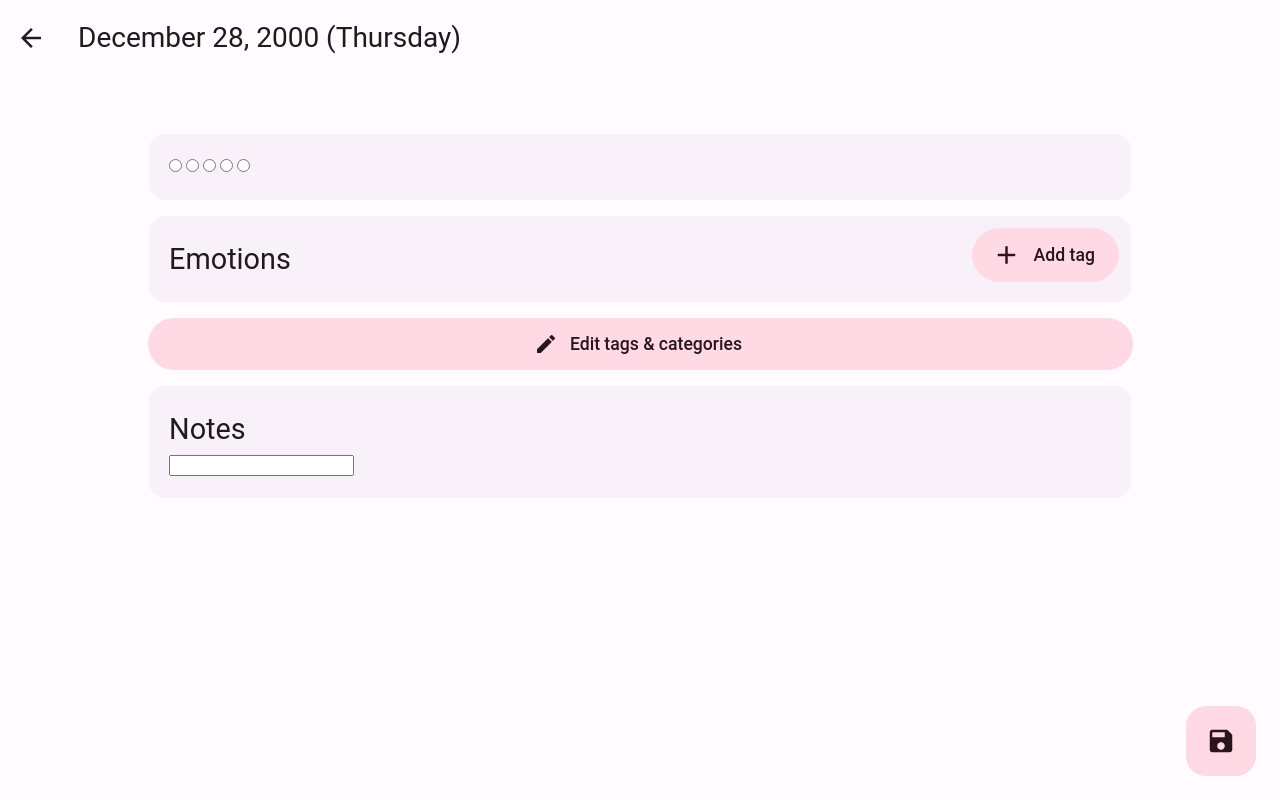
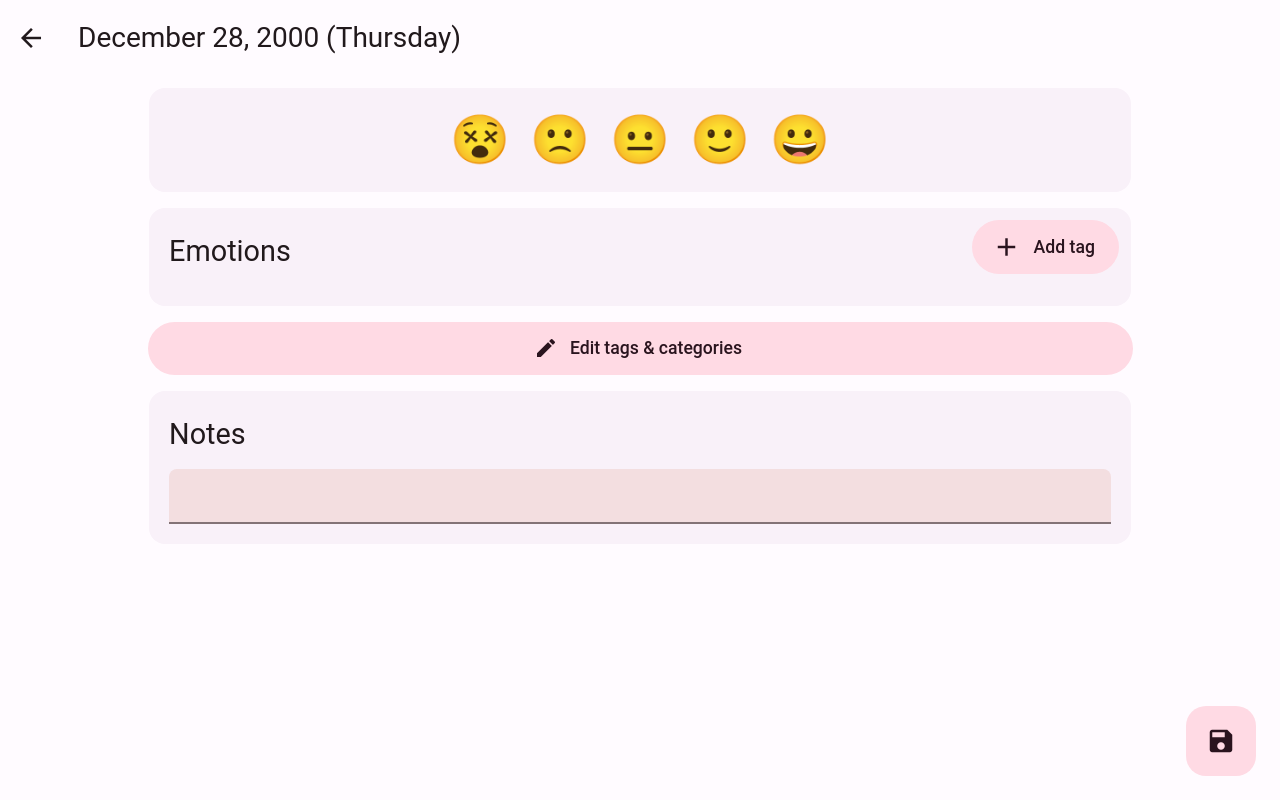
Before and after one commit to resultfulness/pixels-web, a SvelteKit app: page /entries/2000/12/28/edit in a window 1280 px wide. Built offline with nearby package versions, Linux system fonts and the light colour scheme; a small style sheet from the web is missing.

Commit message:
implement adding new entries

```diff
--- a/src/routes/entries/[year]/[month]/[day]/edit/+page.svelte
+++ b/src/routes/entries/[year]/[month]/[day]/edit/+page.svelte
@@ -1,19 +1,78 @@
 <script lang="ts">
+  import { goto, invalidate, invalidateAll } from "$app/navigation";
+  import { page } from "$app/stores";
   import Card from "$lib/components/Card.svelte";
   import MdIcon from "$lib/components/MdIcon.svelte";
-  import { tagsCategories } from "$lib/stores";
+  import { tagsCategories, pixels } from "$lib/stores";
+  import { SCORE_SYMBOLS } from "$lib/types";
+  import TagBadge from "../TagBadge.svelte";
   import type { PageData } from "./$types";
 
   export let data: PageData;
+
+  let tags = data.entry?.tags || [];
+
+  function handleRemove(type: string, entry: string) {
+    if (tags) {
+      const newEntries = tags
+        .find((t) => t.type === type)!
+        .entries.filter((e) => e !== entry);
+
+      tags = [
+        ...tags.filter((t) => t.type !== type),
+        { type, entries: newEntries },
+      ];
+    }
+  }
+
+  let scores = data.entry?.scores[0] || 0;
+  let notes = data.entry?.notes || "";
+
+  function pixelsDateFormat(date: Date): string {
+    return `${date.getFullYear()}-${date.getMonth() + 1}-${date.getDate()}`;
+  }
+
+  function onSubmit(e: SubmitEvent) {
+    const newEntry = {
+      date: pixelsDateFormat(data.date),
+      type: "Mood",
+      scores: [+scores],
+      notes,
+      tags,
+    };
+
+    if (data.entry) {
+      pixels.update((val) => [
+        ...val.filter((e) => e.date !== data.entry!.date),
+        newEntry,
+      ]);
+    } else {
+      pixels.update((val) => [...val, newEntry]);
+    }
+
+    invalidateAll().then(() => goto($page.url.pathname.replace("/edit", "")));
+  }
 </script>
 
-<form>
+<form on:submit|preventDefault={onSubmit}>
   <Card>
-    <input type="radio" name="" id="" />
-    <input type="radio" name="" id="" />
-    <input type="radio" name="" id="" />
-    <input type="radio" name="" id="" />
-    <input type="radio" name="" id="" />
+    <div class="scores">
+      {#each [1, 2, 3, 4, 5] as i}
+        <div class="score" class:checked={+scores === i}>
+          <label>
+            <input
+              type="radio"
+              name="score"
+              id="score1"
+              value={i}
+              bind:group={scores}
+              required
+            />
+            <span>{SCORE_SYMBOLS[i]}</span>
+          </label>
+        </div>
+      {/each}
+    </div>
   </Card>
   {#each $tagsCategories as category}
     <Card title={category.type} biggerTitle>
@@ -21,6 +80,15 @@
         <MdIcon icon="add" size={30} />
         Add tag
       </button>
+      <div class="tag-entries">
+        {#if tags?.find((t) => t.type === category.type)}
+          {#each tags.find((t) => t.type === category.type).entries as tagEntry}
+            <TagBadge onRemove={() => handleRemove(category.type, tagEntry)}>
+              {tagEntry}
+            </TagBadge>
+          {/each}
+        {/if}
+      </div>
     </Card>
   {/each}
   <a href="/tags-categories">
@@ -28,8 +96,9 @@
     Edit tags & categories
   </a>
   <Card title="Notes" biggerTitle>
-    <input type="text" name="" id="" />
+    <input type="text" name="notes" id="notes" bind:value={notes} />
   </Card>
+
   <button type="submit" class="fab">
     <MdIcon icon="save" size={30} />
   </button>
@@ -39,6 +108,65 @@
   form {
     display: grid;
     gap: 1rem;
+  }
+
+  .scores {
+    display: grid;
+    justify-content: center;
+    gap: 1rem;
+    grid-template-columns: repeat(5, 4rem);
+  }
+
+  .score {
+    position: relative;
+    width: 4rem;
+    aspect-ratio: 1;
+    border-radius: 50%;
+  }
+  .score.checked {
+    outline: 4px solid pink;
+  }
+
+  label {
+    position: absolute;
+    inset: 0;
+  }
+
+  label span {
+    position: absolute;
+    inset: 0;
+    display: grid;
+    place-content: center;
+    font-size: 3rem;
+  }
+
+  input[type="radio"] {
+    opacity: 0;
+  }
+
+  .tag-entries {
+    display: flex;
+    flex-wrap: wrap;
+    gap: 0.5rem;
+    margin-top: 0.75rem;
+  }
+
+  input#notes {
+    width: 100%;
+    padding: 1rem;
+    font-size: 1.1rem;
+    border: 0;
+    margin-top: 0.75rem;
+    background-color: var(--clr-secondary-inactive-bg);
+    color: var(--clr-text-active);
+    border-bottom: 2px solid var(--clr-secondary-inactive);
+    border-top-left-radius: 0.5rem;
+    border-top-right-radius: 0.5rem;
+  }
+
+  input#notes:focus {
+    border-color: var(--clr-secondary-active-bg);
+    outline: none;
   }
 
   button.fab {
```
